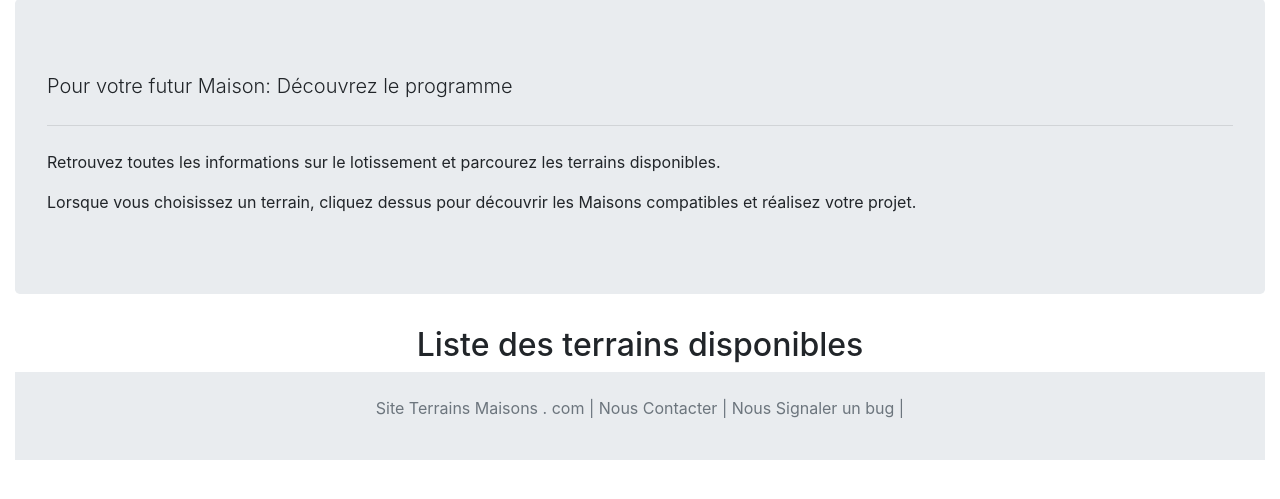
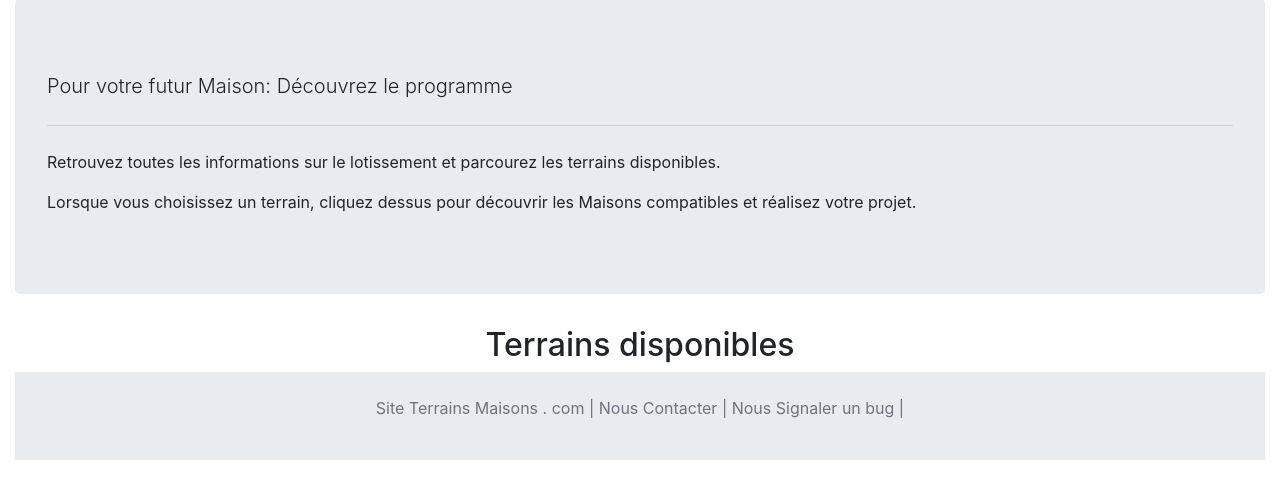
Before and after one commit to ThibSeldon/TerrainsMaisons, a Symfony app: template templates/home/allotments.html.twig in a window 1280 px wide. Shown: the part 57-556 px from the top of the page. Run offline with Twig, Linux system fonts and the light colour scheme; the template is opened without the code that fills it, so the values that code supplies are empty; some libraries are stand-ins or nearby versions.

Commit message:
fix front

```diff
--- a/templates/home/allotments.html.twig
+++ b/templates/home/allotments.html.twig
@@ -26,7 +26,7 @@
         </div>
     {% endif %}
 <div class="row justify-content-center">
-    <h2>Liste des terrains disponibles </h2>
+    <h2>Terrains disponibles </h2>
 </div>
     {# <table class="table">
     <thead id="thead" class="thead-dark">
```
Also changed, not shown: templates/home/plot_houses.html.twig (+5 -2 lines).
